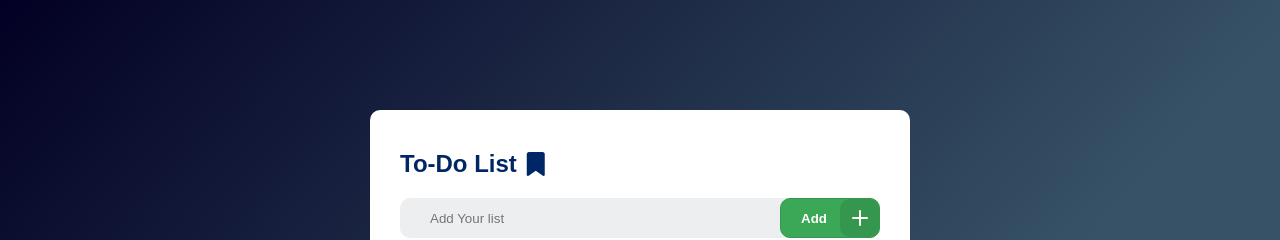
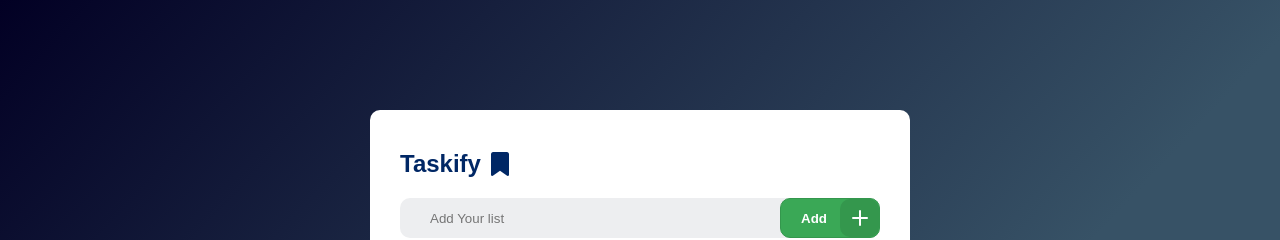
Before and after one commit to Mihir-Yogi/To-Do-list, a plain HTML site: page JavaScript Tasks/Task 1 (To-Do list )/index.html in a window 1280 px wide. Shown: the top 240 px of the page. Drawn offline with Linux system fonts and the light colour scheme.

Commit message:
Name changed

```diff
--- a/JavaScript Tasks/Task 1 (To-Do list )/index.html
+++ b/JavaScript Tasks/Task 1 (To-Do list )/index.html
@@ -3,7 +3,7 @@
 <head>
     <meta charset="UTF-8">
     <meta name="viewport" content="width=device-width, initial-scale=1.0">
-    <title>TO-DO list</title>
+    <title>Taskify</title>
 
 
     <link rel="stylesheet" href="https://cdnjs.cloudflare.com/ajax/libs/font-awesome/6.5.2/css/all.min.css" integrity="sha512-SnH5WK+bZxgPHs44uWIX+LLJAJ9/2PkPKZ5QiAj6Ta86w+fsb2TkcmfRyVX3pBnMFcV7oQPJkl9QevSCWr3W6A==" crossorigin="anonymous" referrerpolicy="no-referrer" />
@@ -13,7 +13,7 @@
 <body>
     <div class="container">
         <div class="todo-app">
-            <h2>To-Do List<i class="fa-solid fa-bookmark"></i></h2>
+            <h2>Taskify<i class="fa-solid fa-bookmark"></i></h2>
 
             <div class="row">
                 <input type="text" id="add-box" placeholder="Add Your list">
@@ -24,9 +24,7 @@
             </div>
 
             <ul id="list-container">
-                <!-- <li class="checked">Task 1</li>
-                <li>Task 2</li>
-                <li>Task 3</li> -->
+                <!-- list is display here  -->
             </ul>
         </div>
     </div>
```
